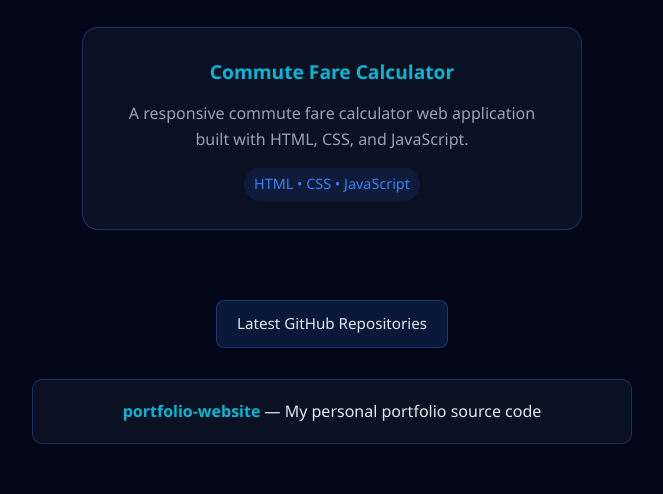
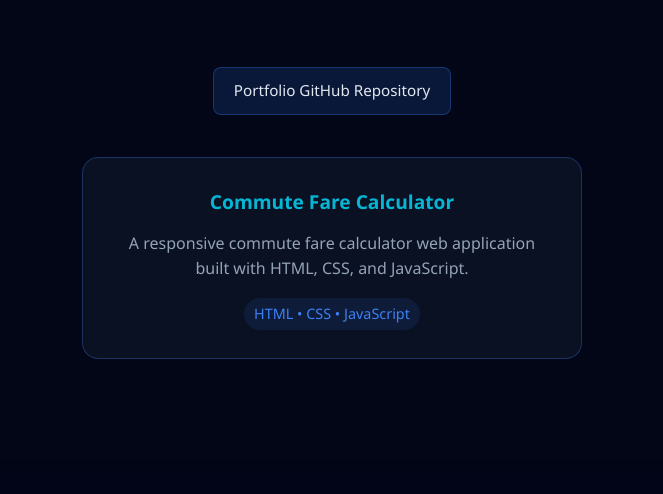
Before and after one commit to dayusanjim-dain/dayusan_jim.github.io, a plain HTML site: page index.html in a window 1280 px wide. Shown: the part 2110-2604 px from the top of the page, without its empty margins (308-971 px from the left). Drawn offline with Linux system fonts and the light colour scheme; no server answers.

Commit message:
Update index.html

```diff
--- a/index.html
+++ b/index.html
@@ -78,6 +78,9 @@
         </div></a>
       </div>
     </div>
+    <div class="github-section fade-in">
+    <h3><a href="https://github.com/dayusanjim-dain/dayusan_jim.github.io" class="nav-btn">Portfolio GitHub Repository</a></h3>
+    </div>
     <div id="projectsContainer" class="projects-grid fade-in">
       <div class="project-card project-card-single">
         <a href="https://dayusanjim-dain.github.io/CommuteFareCalculator/"><div class="project-content">
@@ -88,13 +91,7 @@
       </div>
     </div>
 
-    <div class="github-section fade-in">
-    <h3><a href="https://github.com/dayusanjim-dain/dayusan_jim.github.io" class="nav-btn">Latest GitHub Repositories</a></h3>
-    <ul id="githubRepos" class="repository-list">
-      <li><a href="https://dayusanjim-dain.github.io/dayusan_jim.github.io/">portfolio-website</a> — My personal portfolio source code</li>
-    </ul>
 
-    </div>
     </section>
 
     <section id="contact" class="section alternate">
```
